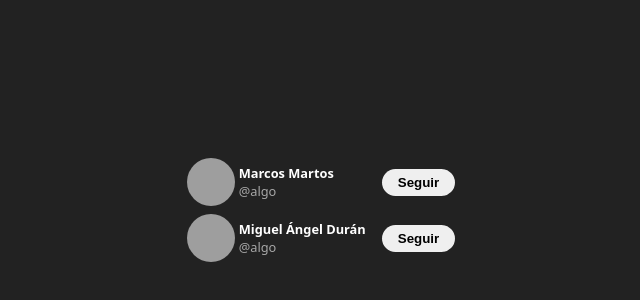
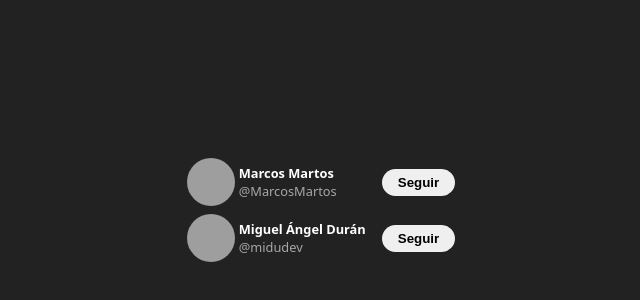
Before and after one commit to MarcosMartos/aprendiendoReact, a React (Vite) app in the folder projects/00-hola-mundo/: page / in a window 1280 px wide. Shown: the part 190-490 px from the top of the page, without its empty margins (319-959 px from the left). Built offline with nearby package versions, Linux system fonts and the light colour scheme; grey boxes are pictures that could not be loaded.

Commit message:
utilizar prop esepcial children

```diff
--- a/projects/00-hola-mundo/src/App.jsx
+++ b/projects/00-hola-mundo/src/App.jsx
@@ -2,22 +2,14 @@ import "./App.css";
 import { TwitterFollowCard } from "./TwitterFollowCard";
 
 export function App() {
-  const formattedUserName = <span>@algo</span>;
-
   return (
     <section className="App">
-      <TwitterFollowCard
-        formattedUserName={formattedUserName}
-        isFollowing={true}
-        userName={"MarcosMartos"}
-        name={"Marcos Martos"}
-      />
-      <TwitterFollowCard
-        formattedUserName={formattedUserName}
-        isFollowing={false}
-        userName={"midudev"}
-        name={"Miguel Ángel Durán"}
-      />
+      <TwitterFollowCard isFollowing={true} userName={"MarcosMartos"}>
+        Marcos Martos
+      </TwitterFollowCard>
+      <TwitterFollowCard isFollowing={false} userName={"midudev"}>
+        Miguel Ángel Durán
+      </TwitterFollowCard>
     </section>
   );
 }
--- a/projects/00-hola-mundo/src/TwitterFollowCard.jsx
+++ b/projects/00-hola-mundo/src/TwitterFollowCard.jsx
@@ -1,9 +1,4 @@
-export function TwitterFollowCard({
-  formattedUserName,
-  userName,
-  name,
-  isFollowing,
-}) {
+export function TwitterFollowCard({ children, userName, isFollowing }) {
   return (
     <article className="tw-followCard">
       <header className="tw-followCard-header">
@@ -13,10 +8,8 @@ export function TwitterFollowCard({
           alt="Avatar de un tipo"
         />
         <div className="tw-followCard-info">
-          <strong> {name} </strong>
-          <span className="tw-followCard-infoUserName">
-            {formattedUserName}{" "}
-          </span>
+          <strong> {children} </strong>
+          <span className="tw-followCard-infoUserName">@{userName} </span>
         </div>
       </header>
 
```
